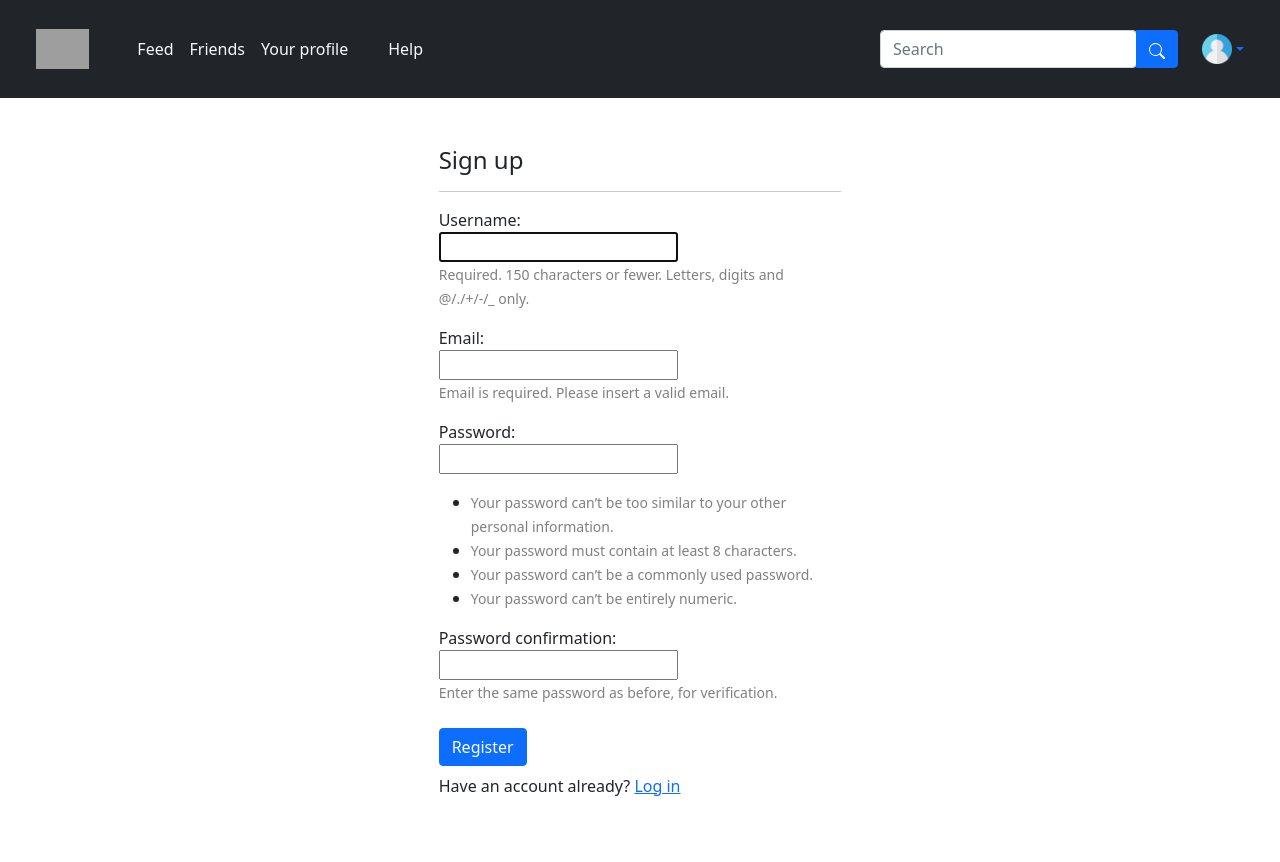
After one commit to Danielar0w0/TPW_FirstProject, a Django app: page /register/ in a window 1280 px wide. The commit adds this page. Run offline with Django 3.2, Linux system fonts and the light colour scheme; grey boxes are pictures that could not be loaded.

Commit message:
Login and register

```diff
--- a/FirstProject/FirstProject/urls.py
+++ b/FirstProject/FirstProject/urls.py
@@ -14,6 +14,7 @@ Including another URLconf
     2. Add a URL to urlpatterns:  path('blog/', include('blog.urls'))
 """
 from django.contrib import admin
+from django.contrib.auth import views as auth_views
 from django.urls import path
 from app import views
 
@@ -27,5 +28,8 @@ urlpatterns = [
     path('feed/', views.feed),
     path('friends/', views.friends),
     path('profile/', views.profile),
-    path('create/', views.create)
+    path('create/', views.create),
+    path('login/', auth_views.LoginView.as_view(template_name='login.html')),
+    path('logout', auth_views.LogoutView.as_view(next_page='/')),
+    path('register/', views.register)
 ] + static(settings.MEDIA_URL, document_root=settings.MEDIA_ROOT)
--- a/FirstProject/app/forms.py
+++ b/FirstProject/app/forms.py
@@ -1,4 +1,6 @@
 from django import forms
+from django.contrib.auth.forms import UserCreationForm
+from django.contrib.auth.models import User
 
 
 class PostForm(forms.Form):
@@ -17,3 +19,10 @@ class PostForm(forms.Form):
             'accept': 'image/*'
         }
     ))
+
+class RegisterForm(UserCreationForm):
+    email = forms.EmailField(max_length=254, required=True, help_text='Email is required. Please insert a valid email.')
+
+    class Meta:
+        model = User
+        fields = ('username', 'email', 'password1', 'password2')
--- a/FirstProject/app/templates/layout.html
+++ b/FirstProject/app/templates/layout.html
@@ -53,15 +53,15 @@
                 <img src="{% static 'imgs/user2.png' %}" height="30px"/>
             </a>
 
-            <ul class="dropdown-menu dropdown-menu-end" aria-labelledby="navbarDropdownMenuLink">
+            <ul class="dropdown-menu" aria-labelledby="navbarDropdownMenuLink">
                 <li>
-                  <a class="dropdown-item" href="#">My profile</a>
+                  <a class="dropdown-item" href="/profile/">My profile</a>
                 </li>
                 <li>
                   <a class="dropdown-item" href="#">Settings</a>
                 </li>
                 <li>
-                  <a class="dropdown-item" href="#">Logout</a>
+                  <a class="dropdown-item" href="/logout">Logout</a>
                 </li>
             </ul>
         </div>
--- a/FirstProject/app/templates/profile.html
+++ b/FirstProject/app/templates/profile.html
@@ -8,7 +8,7 @@
 
            <div class="row d-flex justify-content-center text-center">
                <img src="{% static 'imgs/Me.png' %}" style="width: 10vw; height: 80%; object-fit: cover" class="rounded-circle">
-               <h1 class="cover-heading pt-2 pb-4">Username</h1>
+               <h1 class="cover-heading pt-2 pb-4">{{ user.username }}</h1>
                <p class="lead">
                    <a href="/create/" class="btn btn-lg btn-primary">Create post</a>
                </p>
--- /dev/null
+++ b/FirstProject/app/templates/register.html
@@ -0,0 +1,52 @@
+{% extends 'layout.html' %}
+{% load static %}
+
+{% block content %}
+    <div class="py-5">
+        <div class="container-fluid">
+            <div class="row justify-content-center">
+                <div class="col-md-4">
+                    <section id="registerForm">
+                        <form action="." method="post" class="form-horizontal justify-content-center">
+                            {% csrf_token %}
+                            <h4>Sign up</h4>
+                            <hr />
+                            {% for field in form %}
+                                <div class="form-group">
+                                    {{ field.label_tag }}
+                                    <div class="col-md-10">
+                                        {{ field }}
+                                    </div>
+                                </div>
+                                {% if field.help_text %}
+                                    <p>
+                                        <small style="color: grey">{{ field.help_text }}</small>
+                                    </p>
+                                {% endif %}
+                                {% for error in field.errors %}
+                                  <p class="validation-summary-errors" style="color: red">{{ error }}</p>
+                                {% endfor %}
+
+                            {% endfor %}
+                            <div class="form-group">
+                                <div class="col-md-offset-2 col-md-10">
+                                    <input type="hidden" name="next" value="/" />
+                                    <div class="py-2">
+                                        <input type="submit" value="Register" class="btn btn-primary" />
+                                    </div>
+                                </div>
+                            </div>
+                            <p>Have an account already? <a href="/login/">Log in</a></p>
+                        </form>
+                    </section>
+                </div>
+            <!--
+                <div class="col-md-4">
+                    <section id="socialLoginForm"></section>
+                </div>
+            -->
+            </div>
+        </div>
+    </div>
+
+{% endblock %}
--- a/FirstProject/app/templates/startScreen.html
+++ b/FirstProject/app/templates/startScreen.html
@@ -3,7 +3,7 @@
 {% block content %}
 
 <div class="row d-flex justify-content-center pt-5 text-center">
-    <h1 class="cover-heading">Welcome back, User!</h1>
+    <h1 class="cover-heading">Welcome back, {{ user.username }}!</h1>
     <p>You currently have <span class="text-primary">X</span> new messages and <span class="text-primary">Y</span> new posts.</p>
     <p class="lead">
         <a href="/feed/" class="btn btn-lg btn-primary">Check Feed</a>
--- a/FirstProject/app/views.py
+++ b/FirstProject/app/views.py
@@ -2,25 +2,30 @@ from datetime import timezone
 
 from django.shortcuts import render
 from app.models import Post
-from app.forms import PostForm
+from app.forms import PostForm, RegisterForm
+from django.contrib.auth.decorators import login_required
+from django.contrib.auth import login, authenticate
 
 
 def layout(request):
     return render(request, 'layout.html')
 
 
+@login_required(login_url='/login/')
 def start_screen(request):
     return render(request, 'startScreen.html')
 
 
+@login_required(login_url='/login/')
 def feed(request):
     return render(request, 'feed.html')
 
 
+@login_required(login_url='/login/')
 def friends(request):
     return render(request, 'friends.html')
 
-
+@login_required(login_url='/login/')
 def profile2(request, user_email):
     params = {
         'posts': Post.objects.get(user_email=user_email)
@@ -28,7 +33,7 @@ def profile2(request, user_email):
 
     return render(request, 'profile.html', params)
 
-
+@login_required(login_url='/login/')
 def profile(request):
     params = {
         'posts': Post.objects.all().order_by('-post_id')
@@ -36,19 +41,17 @@ def profile(request):
 
     return render(request, 'profile.html', params)
 
-
+@login_required(login_url='/login/')
 def create(request):
-
     if request.method == "POST" and 'file' in request.FILES:
         form = PostForm(request.POST, request.FILES)
 
         if form.is_valid():
-            user_email = "t@ua.pt"  #Hardcoded [TO CHANGE]
+            user_email = "t@ua.pt"  # Hardcoded [TO CHANGE]
             description = request.POST["description"]
             file = request.FILES['file']
 
             if description and file:
-
                 post = Post(user_email=user_email, description=description, file=file)
                 post.save()
 
@@ -57,3 +60,18 @@ def create(request):
         form = PostForm()
 
     return render(request, 'create.html', {"form": form})
+
+
+def register(request):
+    if request.method == 'POST':
+        form = RegisterForm(request.POST)
+        if form.is_valid():
+            form.save()
+            username = form.cleaned_data.get('username')
+            raw_password = form.cleaned_data.get('password1')
+            user = authenticate(username=username, password=raw_password)
+            login(request, user)
+            return render(request,'startScreen.html')
+    else:
+        form = RegisterForm()
+    return render(request, 'register.html', {'form': form})
```
Also changed, not shown: FirstProject/app/templates/login.html (added, +49 -0 lines), FirstProject/db.sqlite3, 1 other file.
